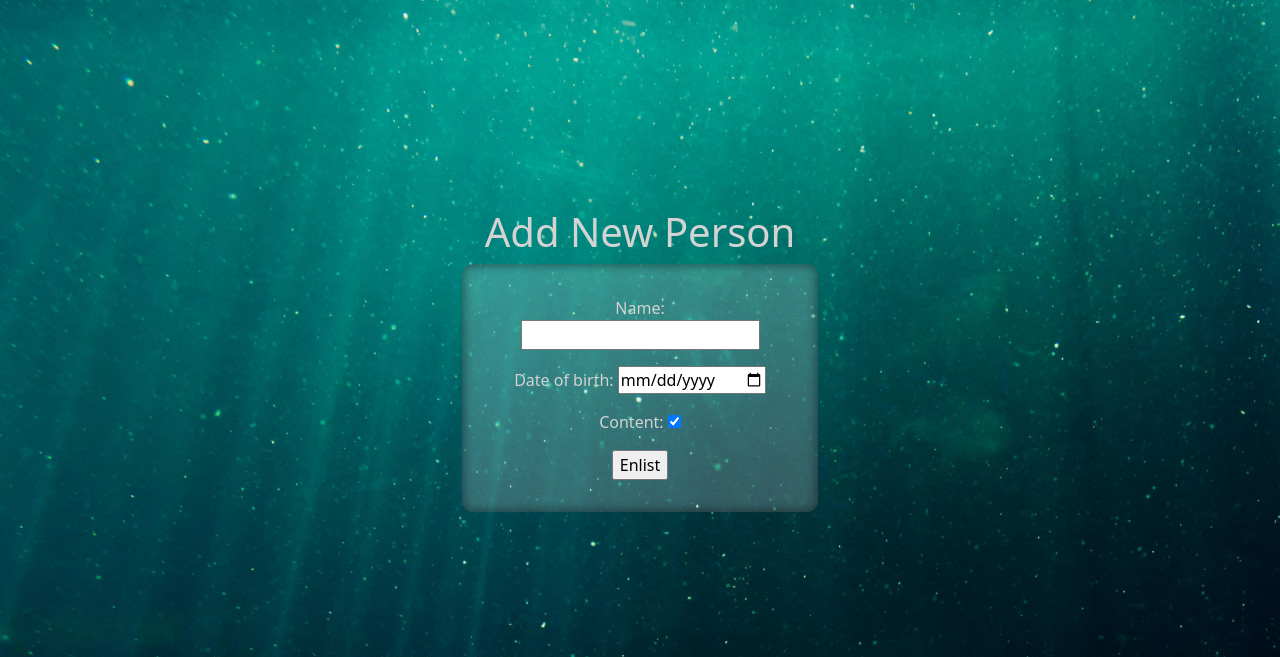
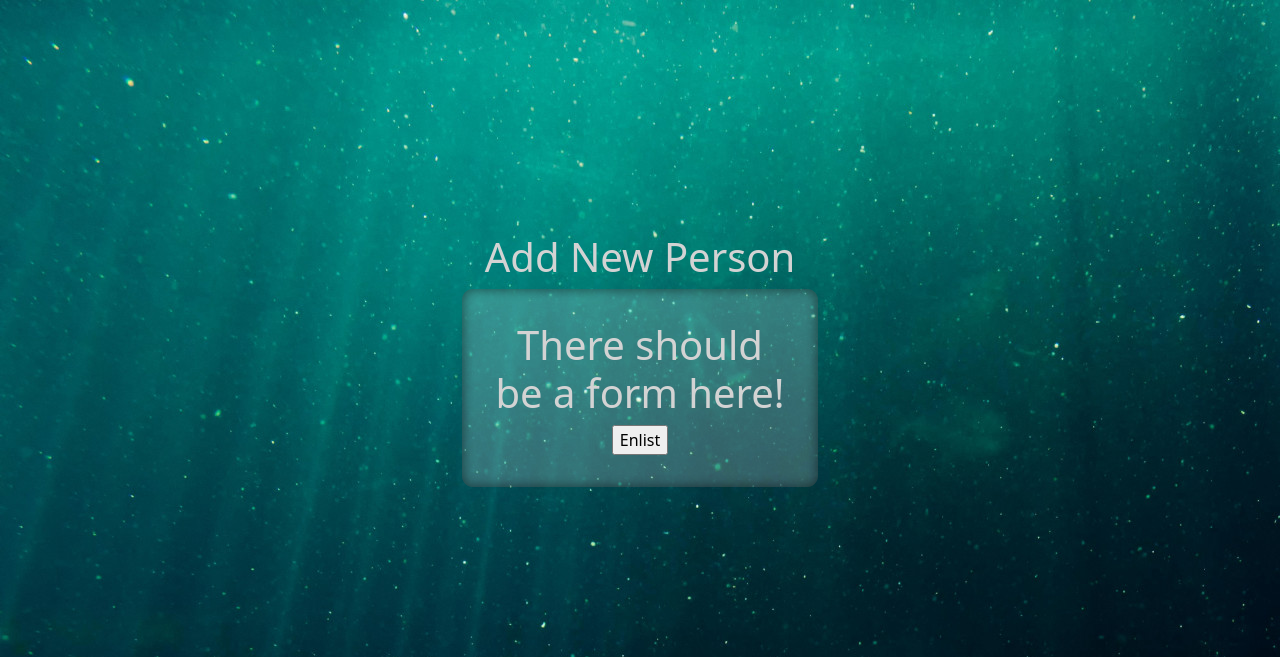
Before and after one commit to johnrearden/django-error-debugging, a Django app: page / in a window 1280 px wide. Shown: the part 56-713 px from the top of the page. Run offline with Django 4.2, Linux system fonts and the light colour scheme; data that the repository does not hold is empty.

Commit message:
The case of the disappearing form

```diff
--- a/home/templates/home/home.html
+++ b/home/templates/home/home.html
@@ -6,7 +6,12 @@
         <div class="col-12 col-md-6 col-lg-4 text-center">
             <h1 class="display-6 text-gray">Add New Person</h1>
             <form method="post" class="person-form text-gray">
-                {% csrf_token %} {{ form.as_p }}
+                {% csrf_token %}
+                {% if form %}
+                {{ form.as_p }}
+                {% else %}
+                <h1>There should be a form here!</h1>
+                {% endif %}
                 <input type="submit" value="Enlist" />
             </form>
         </div>
--- a/home/views.py
+++ b/home/views.py
@@ -14,7 +14,7 @@ class HomeView(View):
 
         form = PersonForm()
         context = {
-            'form': form,
+            'person_form': form,
             'people': people,
         }
         return render(request, 'home/home.html', context)
```
